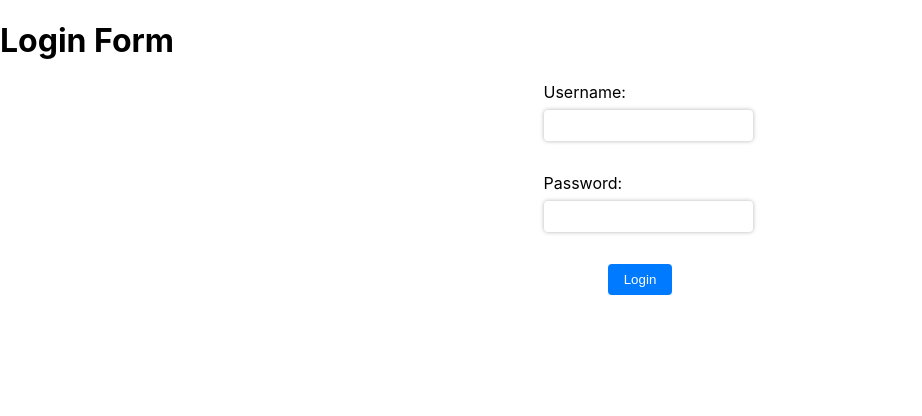
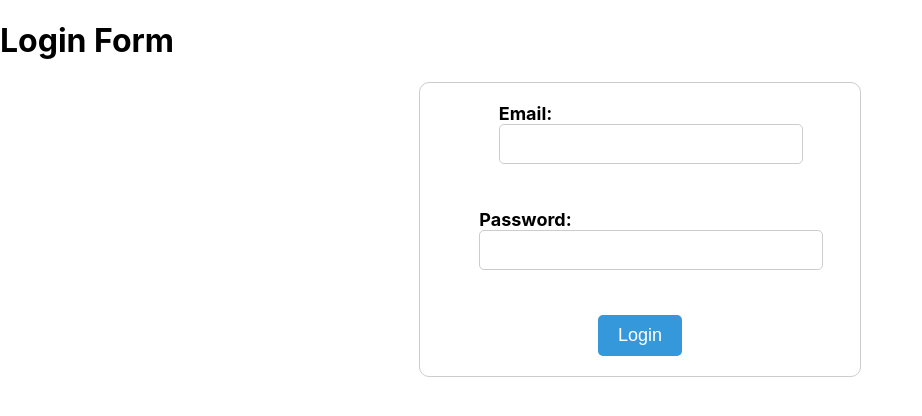
Before and after one commit to emi7595/integrador-front, a React (Create React App) app in the folder front-registro-maestros-udem/: page / in a window 1280 px wide. Shown: the top 416 px of the page, without its empty margins (0-922 px from the left). Built offline with nearby package versions, Linux system fonts and the light colour scheme.

Commit message:
Minimal Design Login Form Component

```diff
--- a/front-registro-maestros-udem/src/components/login/LoginForm.js
+++ b/front-registro-maestros-udem/src/components/login/LoginForm.js
@@ -1,35 +1,29 @@
 import React, { useState } from 'react';
 
-function LoginForm() {
-  const [username, setUsername] = useState('');
+const LoginForm = () => {
+  const [email, setEmail] = useState('');
   const [password, setPassword] = useState('');
 
-  const handleUsernameChange = (event) => {
-    setUsername(event.target.value);
-  };
-
-  const handlePasswordChange = (event) => {
-    setPassword(event.target.value);
-  };
-
-  const handleSubmit = (event) => {
-    event.preventDefault();
-    console.log(`Username: ${username}, Password: ${password}`);
+  const handleSubmit = (e) => {
+    e.preventDefault();
+    // Código para validar el email y la contraseña
   };
 
   return (
     <form onSubmit={handleSubmit}>
       <label>
-        Username:
-        <input type="text" value={username} onChange={handleUsernameChange} />
+        Email:
+        <input type="email" value={email} onChange={(e) => setEmail(e.target.value)} required />
       </label>
+      <br />
       <label>
         Password:
-        <input type="password" value={password} onChange={handlePasswordChange} />
+        <input type="password" value={password} onChange={(e) => setPassword(e.target.value)} required />
       </label>
+      <br />
       <button type="submit">Login</button>
     </form>
   );
-}
+};
 
 export default LoginForm;
--- a/front-registro-maestros-udem/src/index.css
+++ b/front-registro-maestros-udem/src/index.css
@@ -15,36 +15,47 @@ form {
   display: flex;
   flex-direction: column;
   align-items: center;
+  padding: 20px;
+  border: 1px solid #ccc;
+  border-radius: 10px;
+  max-width: 400px;
+  margin: 0 auto;
 }
 
 label {
-  display: flex;
-  flex-direction: column;
-  margin-bottom: 1rem;
+  font-size: 18px;
+  font-weight: bold;
+  margin-bottom: 5px;
 }
 
-input {
-  padding: 0.5rem;
-  border: none;
-  border-radius: 4px;
-  box-shadow: 0 0 4px rgba(0, 0, 0, 0.3);
+input[type="email"],
+input[type="password"] {
   width: 100%;
-  margin-top: 0.5rem;
-  margin-bottom: 1rem;
+  padding: 10px;
+  margin-bottom: 20px;
+  border: 1px solid #ccc;
+  border-radius: 5px;
+  font-size: 16px;
 }
 
-button {
-  background-color: #007bff;
+button[type="submit"] {
+  padding: 10px 20px;
+  background-color: #3498db;
+  border: none;
+  border-radius: 5px;
   color: #fff;
-  padding: 0.5rem 1rem;
-  border: none;
-  border-radius: 4px;
+  font-size: 18px;
   cursor: pointer;
-  transition: background-color 0.2s ease;
 }
 
-button:hover {
-  background-color: #0069d9;
+button[type="submit"]:hover {
+  background-color: #2980b9;
+}
+
+@media (max-width: 768px) {
+  form {
+    max-width: 100%;
+  }
 }
 
 @keyframes App-logo-spin {
```
